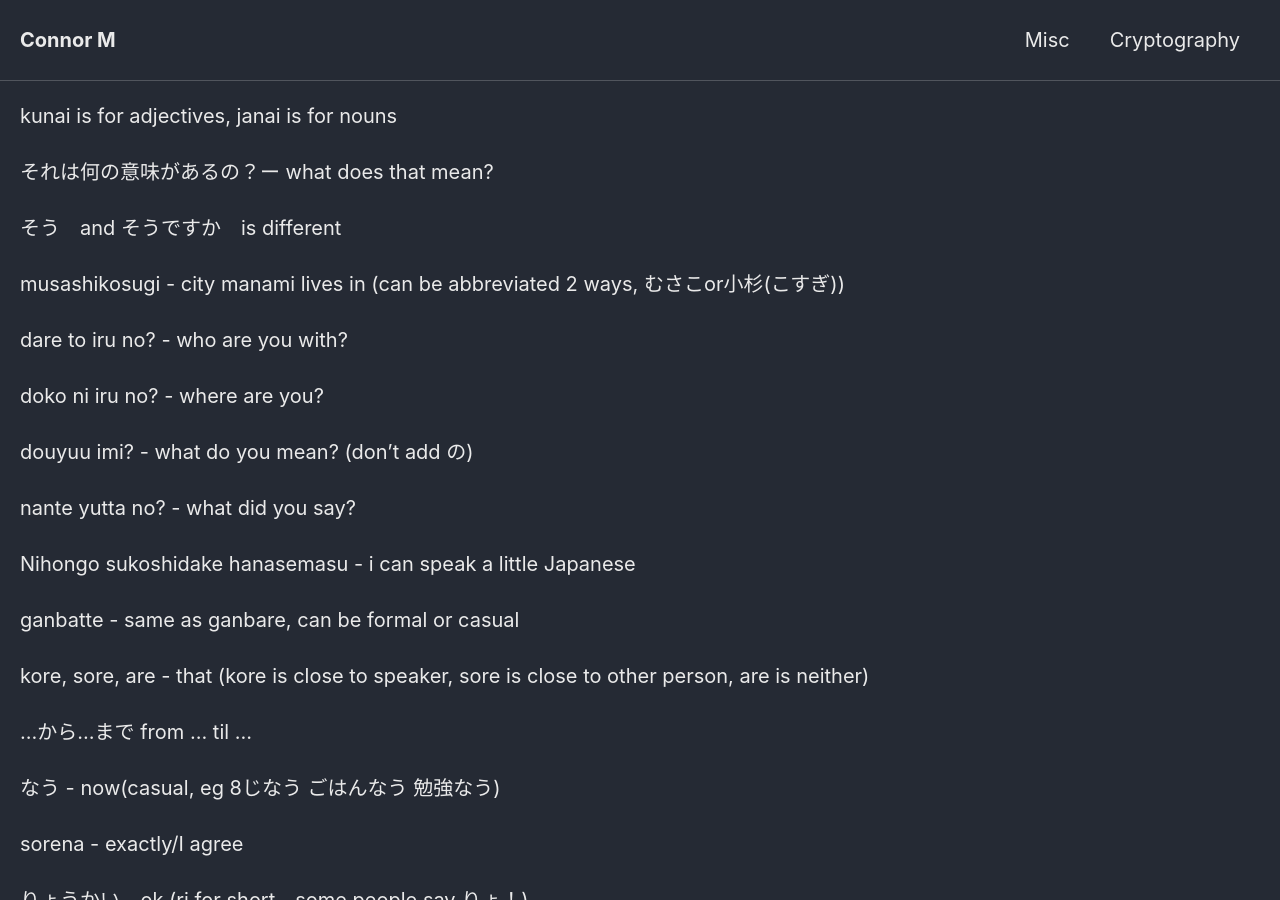
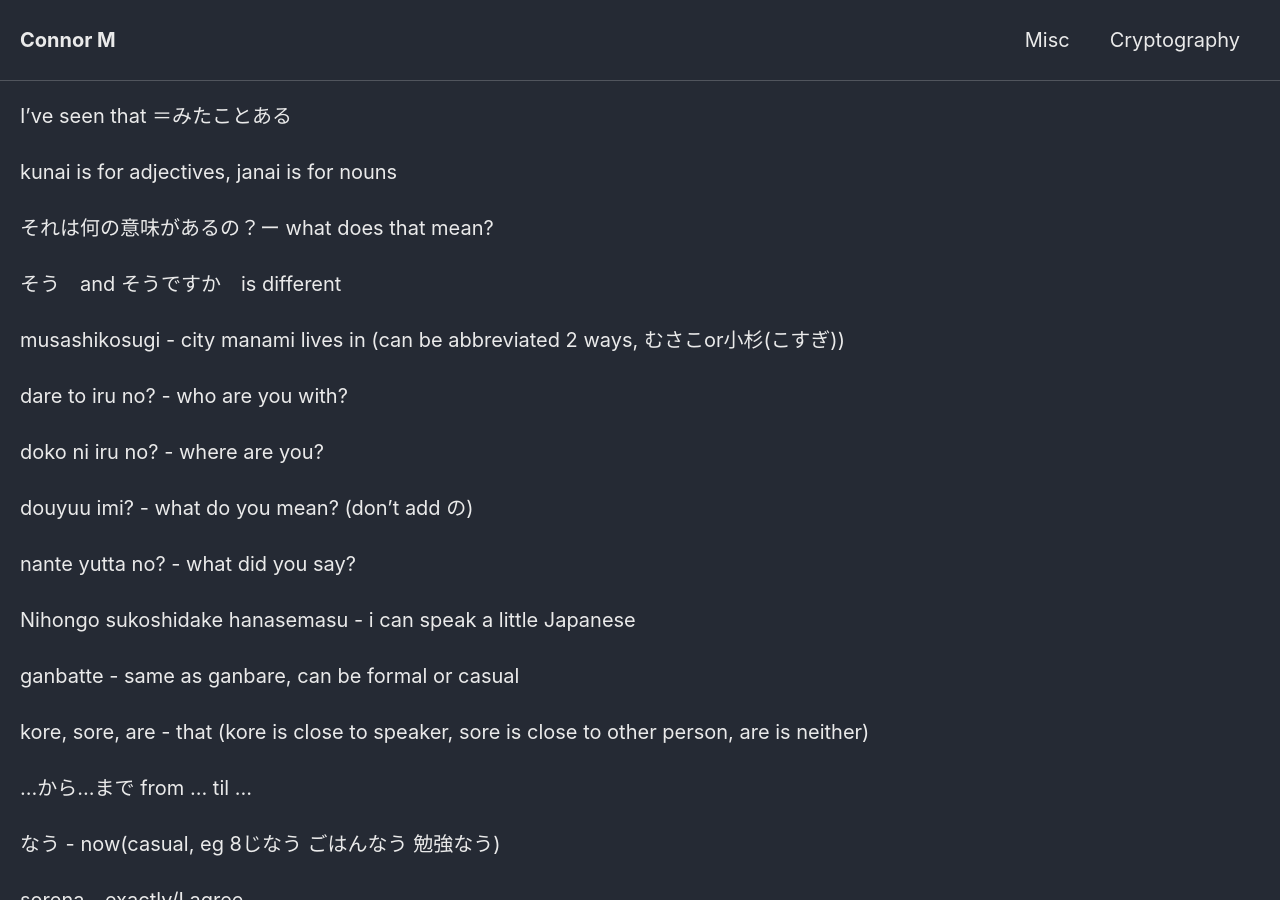
Before and after one commit to Connor-McCartney/Connor-McCartney.github.io, a Jekyll site: the page built from _pages/misc/japanese.md, in a window 1280 px wide and 900 px high. Built offline with Jekyll 4.4.1, drawn with Linux system fonts in a browser that asks for light colours; cached includes are drawn as plain includes; our own code applies the rules of GitHub Pages for plain Markdown files.

Commit message:
Update japanese.md

```diff
--- a/_pages/misc/japanese.md
+++ b/_pages/misc/japanese.md
@@ -1,3 +1,5 @@
+I've seen that ＝みたことある
+
 kunai is for adjectives, janai is for nouns
 
 それは何の意味があるの？ー what does that mean?
```
